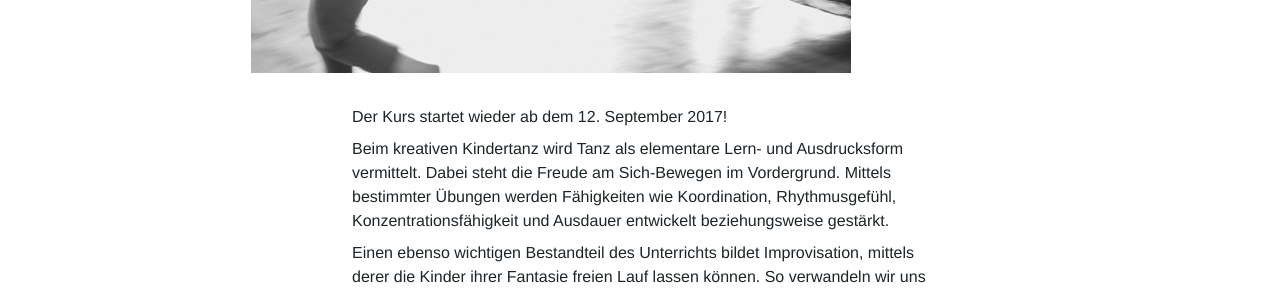
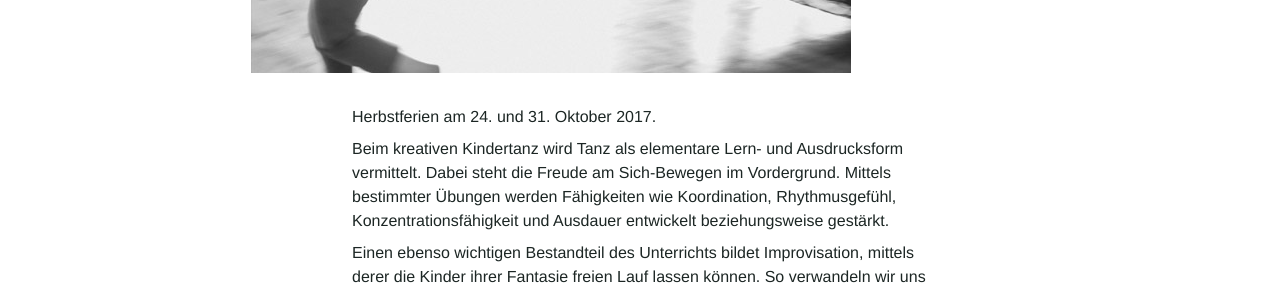
Before and after one commit to Kriesse/urbanraum, a Jekyll site: the page built from _classes/kreativer-kindertanz-lina-4.md, in a window 1280 px wide. Shown: the part 665-957 px from the top of the page. Built offline with Jekyll 4.4.1, drawn with Linux system fonts in a browser that asks for light colours; nearby versions of some CDN libraries.

Commit message:
Update kreativer-kindertanz-lina-4.md

```diff
--- a/_classes/kreativer-kindertanz-lina-4.md
+++ b/_classes/kreativer-kindertanz-lina-4.md
@@ -30,7 +30,7 @@ trial_de: "Auf Anfrage"
 description_en:
 
 description_de: |
-  Der Kurs startet wieder ab dem 12. September 2017!
+  Herbstferien am 24. und 31. Oktober 2017.
 
   Beim kreativen Kindertanz wird Tanz als elementare Lern- und Ausdrucksform vermittelt. Dabei steht die Freude am Sich-Bewegen im Vordergrund.
   Mittels bestimmter Übungen werden Fähigkeiten wie Koordination, Rhythmusgefühl, Konzentrationsfähigkeit und Ausdauer entwickelt beziehungsweise gestärkt.
```
